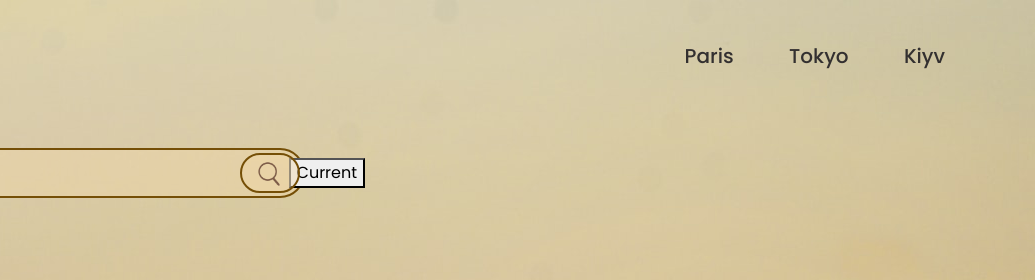
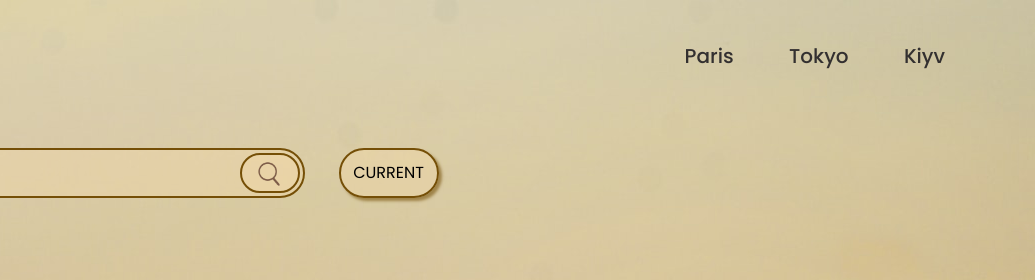
Before and after one commit to diana-semenets/Weather, a plain HTML site: page index.html in a window 1280 px wide. Shown: the top 280 px of the page, 245-1280 px from the left. Drawn offline with nearby package versions, Linux system fonts and the light colour scheme.

Commit message:
Add files via upload

```diff
--- a/css/style.css
+++ b/css/style.css
@@ -36,6 +36,16 @@ li {
 
 .main__seach {
   position: relative;
+}
+.main__seach-btn {
+  margin-left: 50px;
+  width: 100px;
+  height: 50px;
+  border-radius: 25px;
+  border: 2px solid rgb(117, 79, 7);
+  background: rgba(240, 214, 169, 0.425);
+  text-transform: uppercase;
+  box-shadow: 3px 3px 3px 0px rgba(117, 79, 7, 0.582);
 }
 .main__input {
   width: 500px;
@@ -111,6 +121,12 @@ li {
   font-weight: 500;
 }
 
+.main__seach-btn:hover {
+  box-shadow: 5px 5px 5px 0px rgba(117, 79, 7, 0.582);
+  background: rgba(223, 199, 157, 0.582);
+  transition: all ease 0.3s;
+}
+
 .place-img {
   margin-left: -55px;
 }
```
